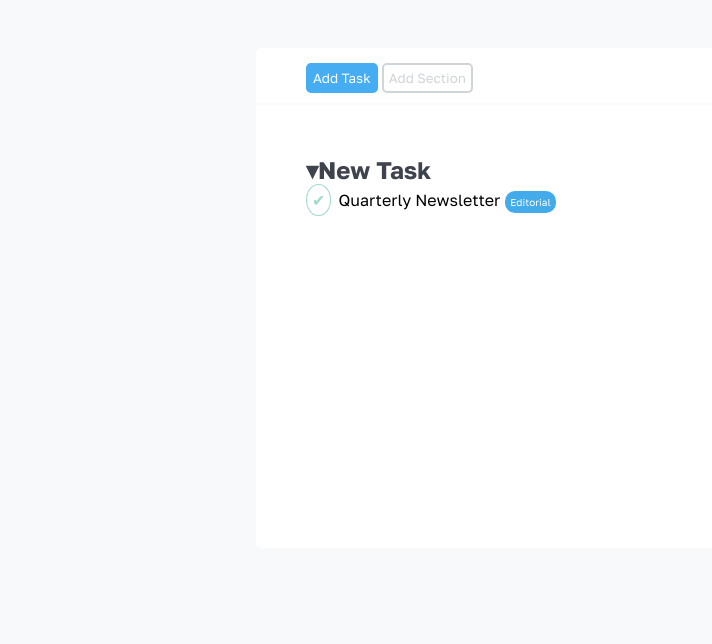
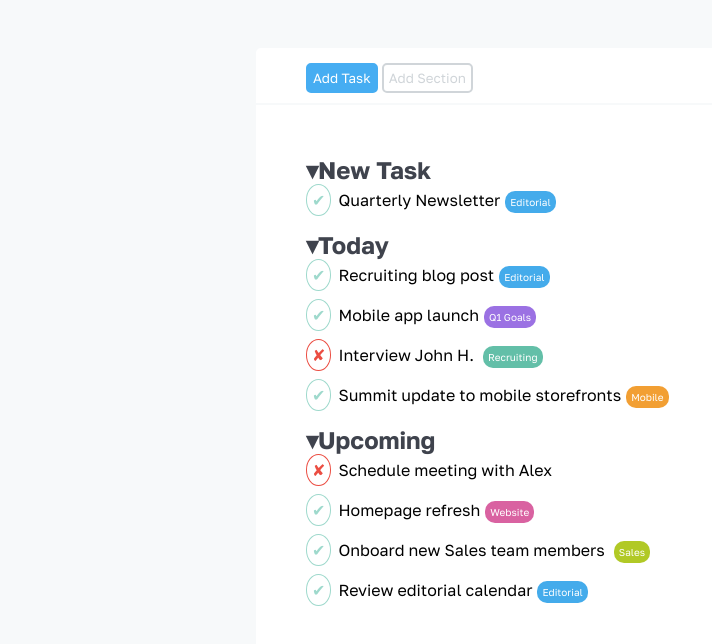
Before and after one commit to ludovicofiore/html-css-toboolist, a plain HTML site: page index.html in a window 1280 px wide. Shown: the part 92-736 px from the top of the page, without its empty margins (0-712 px from the left). Drawn offline with Linux system fonts and the light colour scheme.

Commit message:
seconda e terza section e completamento esercizio

```diff
--- a/css/style.css
+++ b/css/style.css
@@ -30,10 +30,11 @@ h1 {
 #container {
     background-color: white;
     width: 60%;
-    height: 500px;
+    height: auto;
     margin: 0 auto;
     margin-top: 50px;
     border-radius: 5px;
+    padding-bottom: 50px;
 }
 
 main {
@@ -75,6 +76,11 @@ nav {
     content: "\25BE";
 }
 
+.task-done, .task-not-done {
+    margin-bottom: 20px;
+}
+
+/* done, not-done */
 .task-done::before {
     content: "\2714";
     color: rgb(158, 217, 204);
@@ -84,6 +90,16 @@ nav {
     padding: 5px;
 }
 
+.task-not-done::before {
+    content: "\2718";
+    color:rgb(235, 77, 66);
+    border: 1px solid rgb(235, 77, 66);
+    border-radius: 50%;
+    margin-right: 7px;
+    padding: 5px;
+}
+
+/* prima e seconda section */
 .task-done.editorial::after {
     content: "Editorial";
     color: white;
@@ -93,3 +109,55 @@ nav {
     padding: 5px;
     border-radius: 10px;
 }
+
+.task-done.goals::after {
+    content: "Q1 Goals";
+    color: white;
+    background-color: rgb(155, 113, 227);
+    font-size: 10px;
+    margin-left: 5px;
+    padding: 5px;
+    border-radius: 10px;
+
+}
+
+.task-not-done.recruiting::after {
+    content: "Recruiting";
+    color: white;
+    background-color: rgb(99, 191, 168);
+    font-size: 10px;
+    margin-left: 5px;
+    padding: 5px;
+    border-radius: 10px;
+}
+
+.task-done.mobile::after {
+    content: "Mobile";
+    color: white;
+    background-color: rgb(242, 159, 51);
+    font-size: 10px;
+    margin-left: 5px;
+    padding: 5px;
+    border-radius: 10px;
+}
+
+/* terza section */
+.task-done.website::after {
+    content: "Website";
+    color: white;
+    background-color: rgb(217, 98, 161);
+    font-size: 10px;
+    margin-left: 5px;
+    padding: 5px;
+    border-radius: 10px;
+}
+
+.task-done.sales::after {
+    content: "Sales";
+    color: white;
+    background-color: rgb(177, 201, 38);
+    font-size: 10px;
+    margin-left: 5px;
+    padding: 5px;
+    border-radius: 10px;
+}
--- a/index.html
+++ b/index.html
@@ -33,7 +33,26 @@
                 <h2 class="subtitle">New Task
                 </h2>
                 <div class="task-done editorial">Quarterly Newsletter</div>
+            </section>
 
+            <section>
+                <h2 class="subtitle">Today
+                </h2>
+                <div class="task-done editorial">Recruiting blog post</div>
+                <div class="task-done goals">Mobile app launch</div>
+                <div class="task-not-done recruiting">Interview John H.
+                </div>
+                <div class="task-done mobile">Summit update to mobile storefronts</div>
+            </section>
+
+            <section>
+                <h2 class="subtitle">Upcoming
+                </h2>
+                <div class="task-not-done">Schedule meeting with Alex</div>
+                <div class="task-done website">Homepage refresh</div>
+                <div class="task-done sales">Onboard new Sales team members
+                </div>
+                <div class="task-done editorial">Review editorial calendar</div>
             </section>
         </main>
 
```
